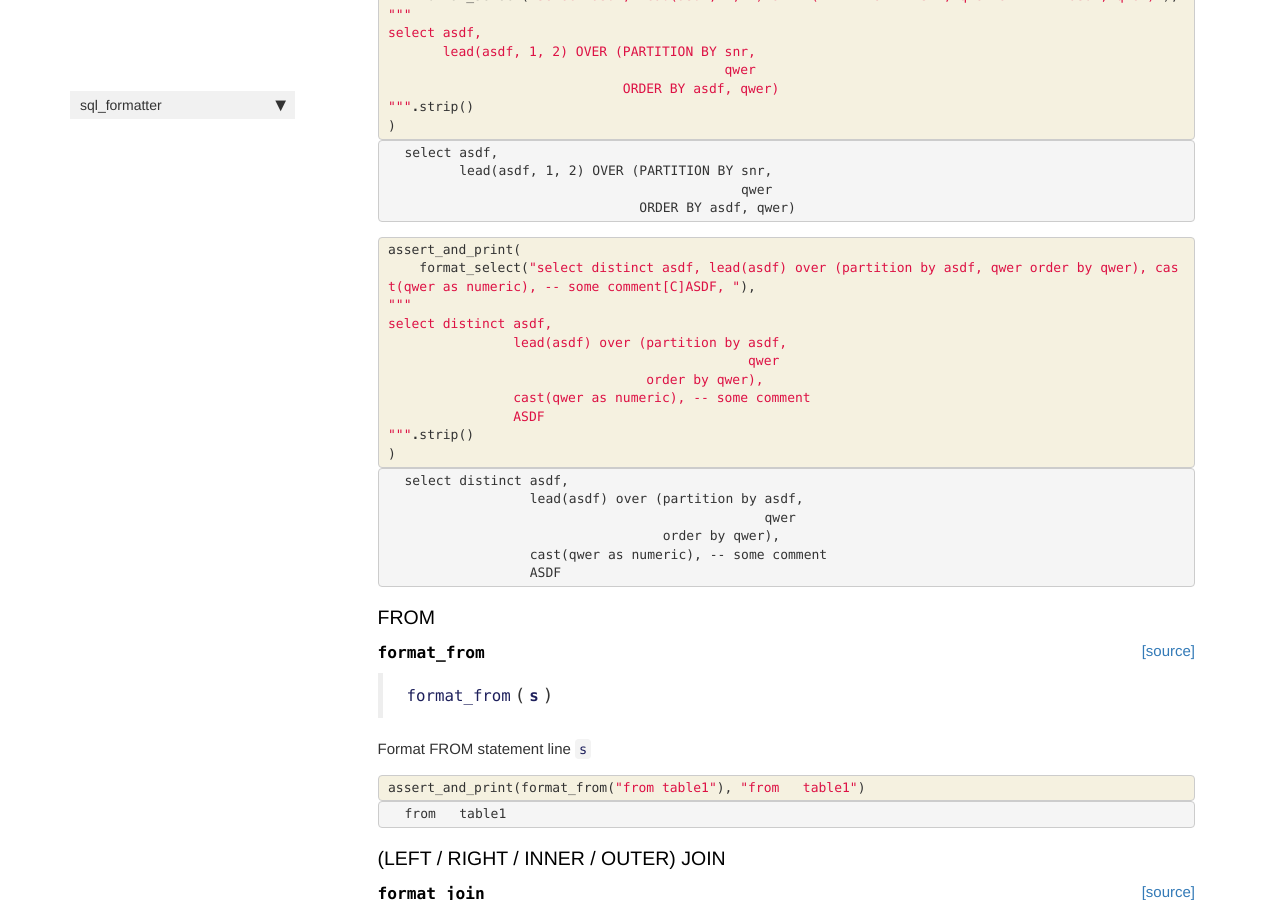
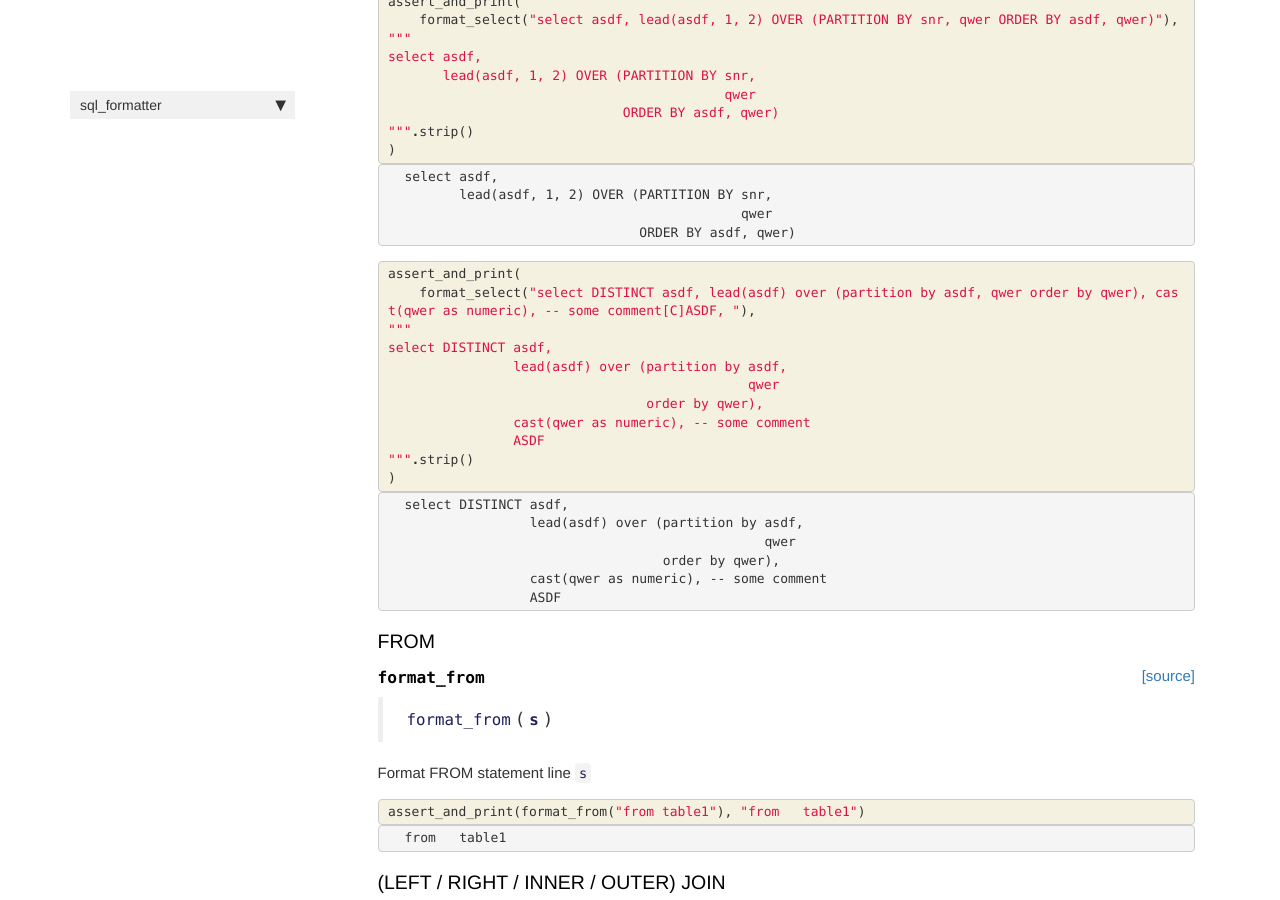
Before and after one commit to PabloRMira/sql_formatter, a Jekyll site: the page built from docs/core.html, in a window 1280 px wide and 900 px high, scrolled down 16174 px. Built offline with Jekyll 4.4.1, drawn with Linux system fonts in a browser that asks for light colours; nearby versions of some CDN libraries; comment, search, counter and statistics services are not loaded; some of the changed text lies outside the part shown.

Commit message:
[FIX] SELECT DISTINCT fields not being formatted properly (#96)

```diff
--- a/docs/core.html
+++ b/docs/core.html
@@ -2304,9 +2304,9 @@ from table1 -- Some comment
 <div class="inner_cell">
     <div class="input_area">
 <div class=" highlight hl-ipython3"><pre><span></span><span class="n">assert_and_print</span><span class="p">(</span>
-    <span class="n">format_select</span><span class="p">(</span><span class="s2">&quot;select distinct asdf, lead(asdf) over (partition by asdf, qwer order by qwer), cast(qwer as numeric), -- some comment[C]ASDF, &quot;</span><span class="p">),</span>
-<span class="sd">&quot;&quot;&quot;</span>
-<span class="sd">select distinct asdf,</span>
+    <span class="n">format_select</span><span class="p">(</span><span class="s2">&quot;select DISTINCT asdf, lead(asdf) over (partition by asdf, qwer order by qwer), cast(qwer as numeric), -- some comment[C]ASDF, &quot;</span><span class="p">),</span>
+<span class="sd">&quot;&quot;&quot;</span>
+<span class="sd">select DISTINCT asdf,</span>
 <span class="sd">                lead(asdf) over (partition by asdf,</span>
 <span class="sd">                                              qwer</span>
 <span class="sd">                                 order by qwer),</span>
@@ -2326,7 +2326,7 @@ from table1 -- Some comment
 <div class="output_area">
 
 <div class="output_subarea output_stream output_stdout output_text">
-<pre>select distinct asdf,
+<pre>select DISTINCT asdf,
                 lead(asdf) over (partition by asdf,
                                               qwer
                                  order by qwer),
@@ -3443,6 +3443,60 @@ FROM   (SELECT a.asdf,
 
 <div class="cell border-box-sizing text_cell rendered"><div class="inner_cell">
 <div class="text_cell_render border-box-sizing rendered_html">
+<h3 id="With-SELECT-DISTINCT">With SELECT DISTINCT<a class="anchor-link" href="#With-SELECT-DISTINCT"> </a></h3>
+</div>
+</div>
+</div>
+    {% raw %}
+
+<div class="cell border-box-sizing code_cell rendered">
+<div class="input">
+
+<div class="inner_cell">
+    <div class="input_area">
+<div class=" highlight hl-ipython3"><pre><span></span><span class="n">assert_and_print</span><span class="p">(</span>
+    <span class="n">format_sql</span><span class="p">(</span>
+<span class="sd">&quot;&quot;&quot;</span>
+<span class="sd">select asdf, qwer from (select distinct asdf, qwer from table1)</span>
+<span class="sd">&quot;&quot;&quot;</span>
+    <span class="p">),</span>
+<span class="sd">&quot;&quot;&quot;</span>
+<span class="sd">SELECT asdf,</span>
+<span class="sd">       qwer</span>
+<span class="sd">FROM   (SELECT DISTINCT asdf,</span>
+<span class="sd">                        qwer</span>
+<span class="sd">        FROM   table1)</span>
+<span class="sd">&quot;&quot;&quot;</span><span class="o">.</span><span class="n">strip</span><span class="p">()</span>
+<span class="p">)</span>
+</pre></div>
+
+    </div>
+</div>
+</div>
+
+<div class="output_wrapper">
+<div class="output">
+
+<div class="output_area">
+
+<div class="output_subarea output_stream output_stdout output_text">
+<pre>SELECT asdf,
+       qwer
+FROM   (SELECT DISTINCT asdf,
+                        qwer
+        FROM   table1)
+</pre>
+</div>
+</div>
+
+</div>
+</div>
+
+</div>
+    {% endraw %}
+
+<div class="cell border-box-sizing text_cell rendered"><div class="inner_cell">
+<div class="text_cell_render border-box-sizing rendered_html">
 <h3 id="More-convoluted-nested-subquery">More convoluted nested subquery<a class="anchor-link" href="#More-convoluted-nested-subquery"> </a></h3>
 </div>
 </div>
--- a/sql_formatter/core.py
+++ b/sql_formatter/core.py
@@ -246,7 +246,7 @@ def format_select(s):
         s = re.sub(r"([\w\d]+)(,+)(\s*)(\/\*.*\*\/)$", r"\1 \4", s, flags=re.I)
     s = add_whitespaces_between_symbols(s)  # add whitespaces between symbols
     # check whether there is a SELECT DISTINCT
-    indentation = 16 if re.search("^select distinct", s) else 7
+    indentation = 16 if re.search("^select distinct", s, flags=re.I) else 7
     s = add_newline_indentation(s, indentation=indentation)  # add newline after each comma (no comments) and indentation
     s = re.sub(r"\[C\]\[CS\]", "[C]", s)  # replace [C][CS] by [C]
     s = re.sub(r"\[C\]", "\n" + " " * indentation, s)  # replace [C] by newline
```
Also changed, not shown: 1 other file.
